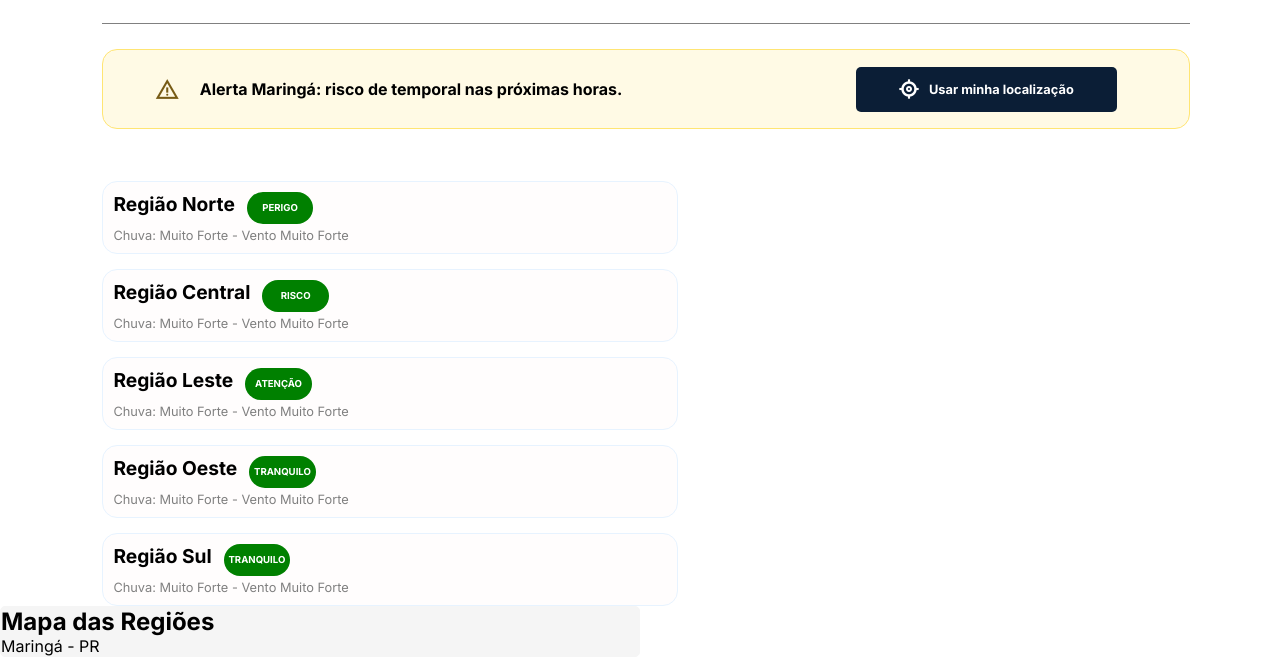
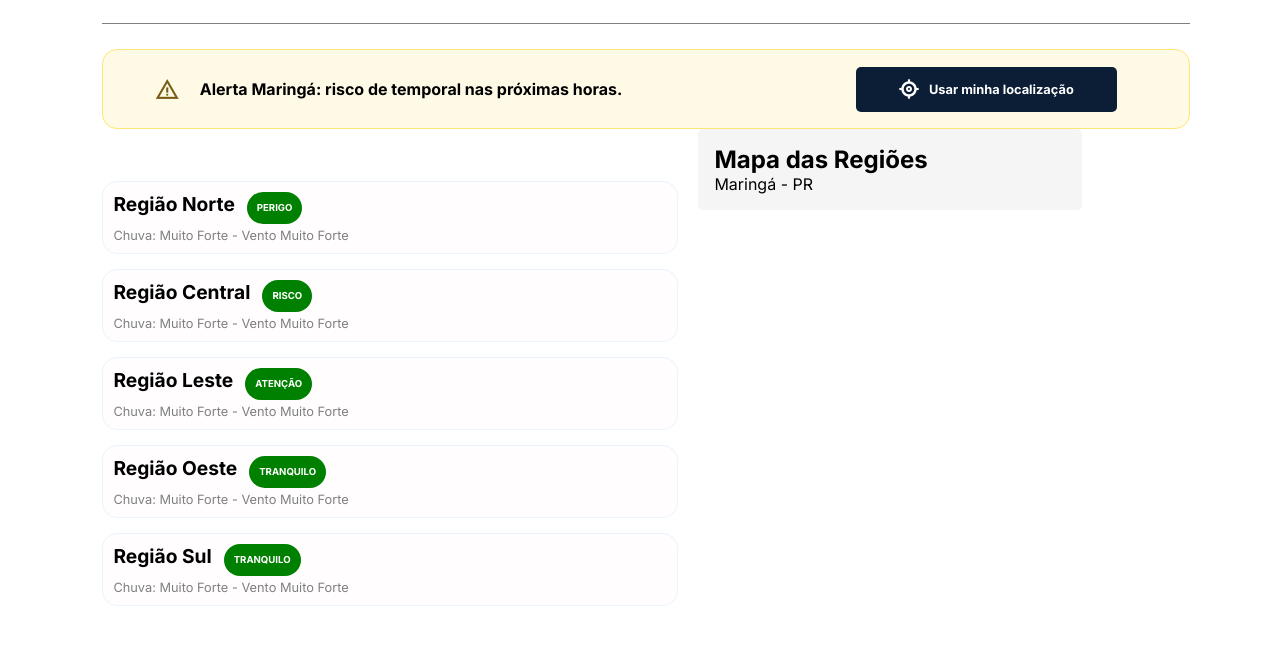
Before and after one commit to ojoaobento/Projeto-Tempo, a plain HTML site: page src/page.html in a window 1280 px wide. Shown: the part 572-1229 px from the top of the page. After the commit the page ends 1178 px from the top, so only its background shows below. Drawn offline with nearby package versions, Linux system fonts and the light colour scheme.

Commit message:
Ajustando

```diff
--- a/src/page.html
+++ b/src/page.html
@@ -117,7 +117,7 @@
         </div>
 
 
-        <div>
+        <div class="mapa-integracao">
 
 
             <div class="container-lista">
--- a/src/styles.css
+++ b/src/styles.css
@@ -357,7 +357,6 @@ main{
     width: 45%;
     flex-direction: column;
     display: flex;
-    flex-wrap: wrap;
     gap: 15px;
     margin-left: 8%;
 
@@ -367,7 +366,6 @@ main{
     background-color: rgb(255, 253, 253);
     border: 1px solid #e7f3ff;
     border-radius: 15px;
-    height: 55%;
     padding: 10px;
 
 }
@@ -390,7 +388,7 @@ main{
 .status{
     display: flex;
     background-color: green;
-    width: 12%;
+    padding: 0px 10px;
     height: 2em;
     justify-content: center;
     align-items: center;
@@ -412,6 +410,12 @@ main{
     background-color: whitesmoke;
     border: 1px solid whitesmoke;
     border-radius: 5px;
-    width: 50%;
-    height: 50%;
+    width: 30%;
+    padding: 15px;
 }
+
+.mapa-integracao{
+    display: flex;
+    gap: 20px;
+    align-items: flex-start;
+}
```
